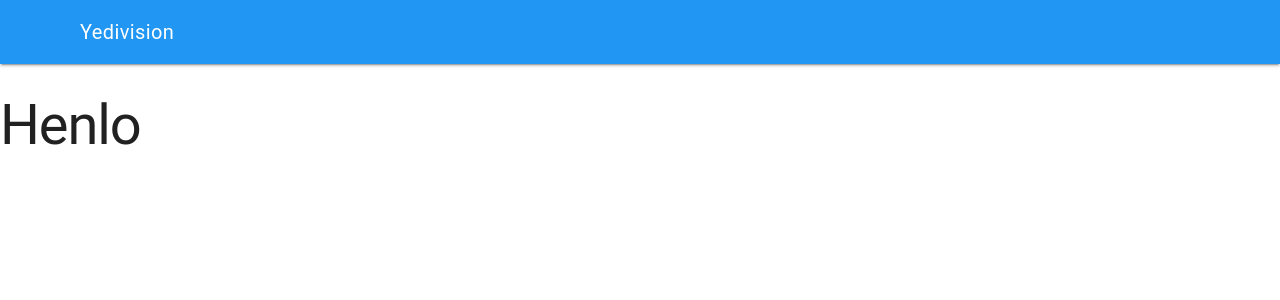
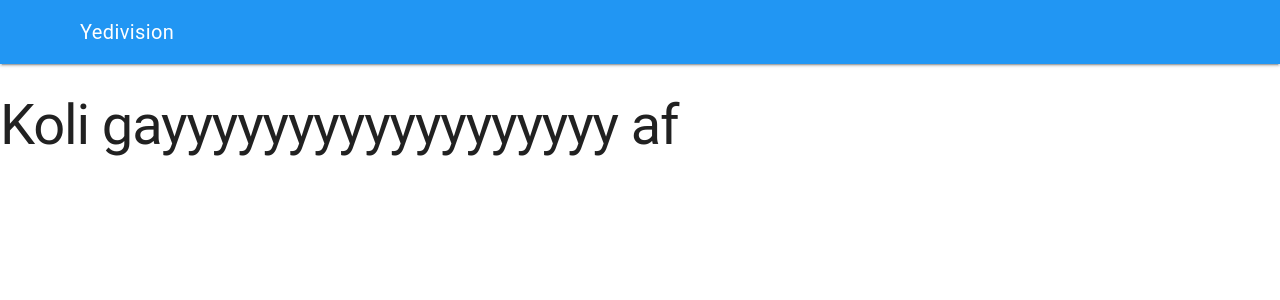
Before and after one commit to regalstreak/YedivisionPWA, a Vue app: page / in a window 1280 px wide. Shown: the top 300 px of the page. Built offline with nearby package versions, Linux system fonts and the light colour scheme.

Commit message:
pwa: linting

```diff
--- a/src/components/HomeView.vue
+++ b/src/components/HomeView.vue
@@ -1,5 +1,7 @@
 <template>
-  <h1>Henlo</h1>
+
+  <h1>Koli gayyyyyyyyyyyyyyyyyy af</h1>
+
 </template>
 
 <script>
--- a/src/components/Papers.vue
+++ b/src/components/Papers.vue
@@ -1,6 +1,6 @@
 <template>
   <div class="waiting">
-    Not yet available
+  Not yet available
   </div>
 </template>
 <script>
--- a/src/components/Subjects.vue
+++ b/src/components/Subjects.vue
@@ -1,5 +1,7 @@
 <template>
-  <h1>EEEEEEEEEEEEE</h1>
+
+  <div><h1>EEEEEEEEEEEEE</h1></div>
+
 
 </template>
 <script>
```
Also changed, not shown: .eslintrc.js.
